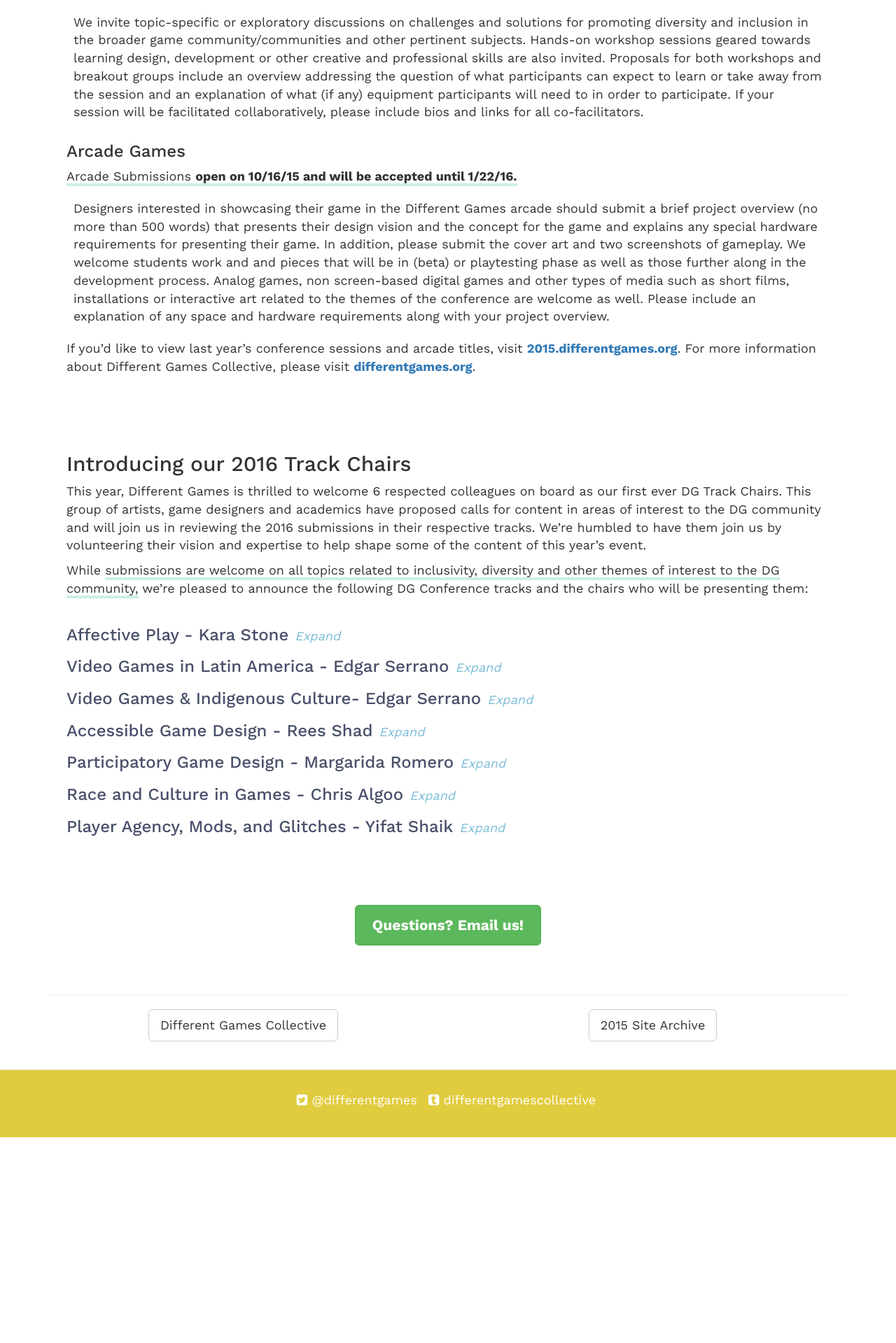
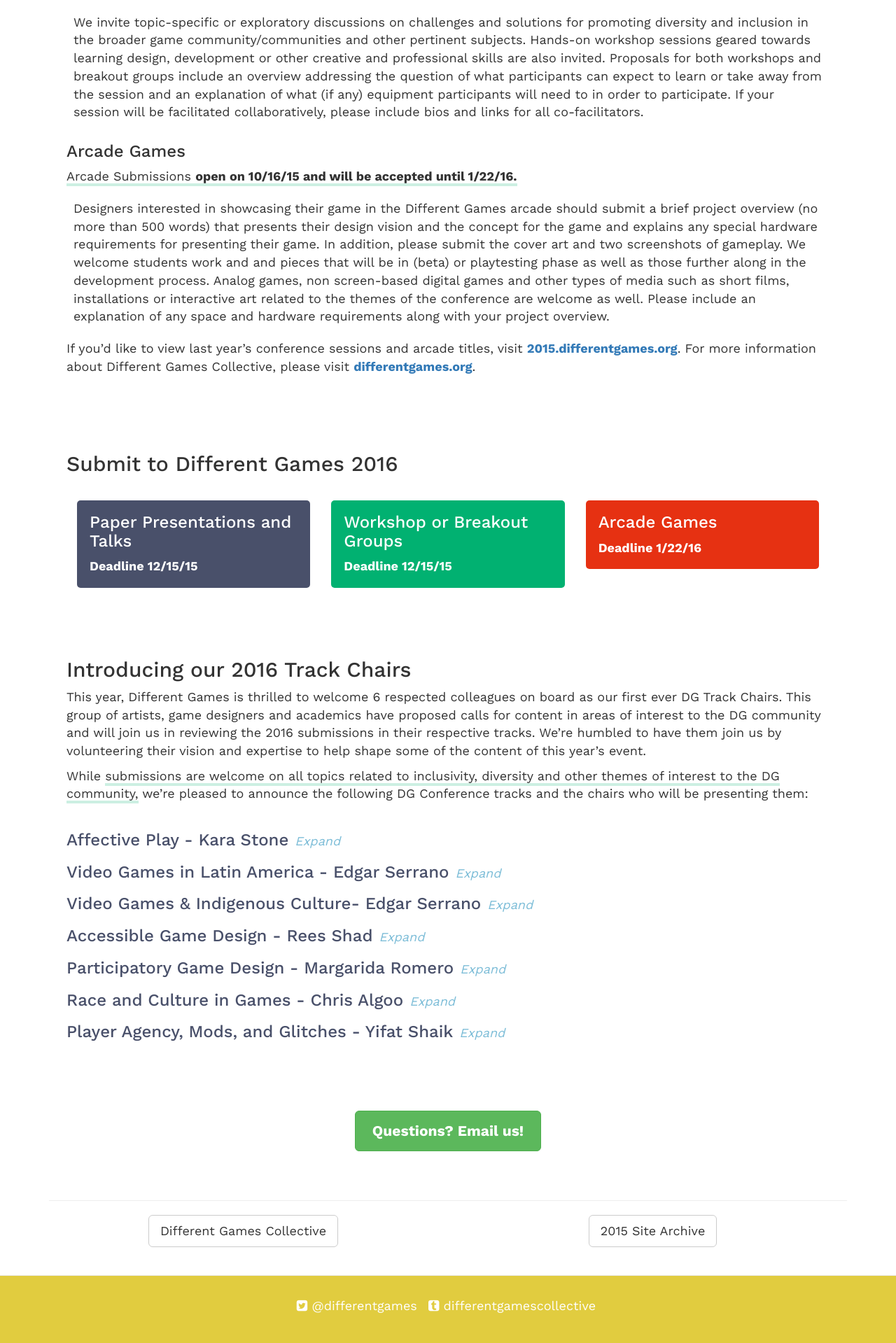
Before and after one commit to differentgames/conference-2016-site, a Jekyll site: the page built from index.html, in a window 1280 px wide. Shown: the part 1132-3051 px from the top of the page at 70% size. Built offline with Jekyll 4.4.1, drawn with Linux system fonts in a browser that asks for light colours; nearby versions of some CDN libraries; before the commit the page ends 2757 px from its top, so only the background shows below that.

Commit message:
submission form buttons lookin real hacky right now but they're up there

```diff
--- a/_sass/_cfp.scss
+++ b/_sass/_cfp.scss
@@ -53,3 +53,29 @@
 .format-description {
   padding: 10px;
 }
+
+.submit {
+  margin-top: 2em;
+
+  a:hover, a:focus { text-decoration: none;}
+
+  .papers, .workshops, .arcade {
+    padding: 1em;
+    color: white;
+    border-radius: 5px;
+
+    h3 {
+      margin-top: 0px;
+    }
+  }
+
+  .papers {
+    background-color: $pinwheel-dark-blue;
+  }
+  .workshops {
+    background-color: $pinwheel-green;
+  }
+  .arcade {
+    background-color: $pinwheel-red;
+  }
+}
--- a/index.html
+++ b/index.html
@@ -64,6 +64,23 @@
     <p>
 If you’d like to view last year’s conference sessions and arcade titles, visit <a href="http://2015.differentgames.org">2015.differentgames.org</a>. For more information about Different Games Collective, please visit <a href="http://differentgames.org">differentgames.org</a>.
     </p>
+  </div>
+</div>
+
+<div class="row">
+  <div class="col-xs-12 pw-section">
+    <h2>Submit to Different Games 2016</h2>
+    <div class="submit">
+      <div class="col-xs-4">
+        <a href="https://docs.google.com/forms/d/16WtDaEj2VUY9l9EzTB0LcoP-dg4luoYP9rKUY0tYd4o" target="_blank"><div class="papers"><h3>Paper Presentations and Talks</h3><span>Deadline 12/15/15</span></div></a>
+        </div>
+      <div class="col-xs-4">
+        <a href="https://docs.google.com/forms/d/1rM8arP-TFohyQJX9Bl_wJFXbLOQXf2wgqbJvNSYbPMk" target="_blank"><div class="workshops"><h3>Workshop or Breakout Groups</h3><span>Deadline 12/15/15</span></div></a>
+        </div>
+      <div class="col-xs-4">
+        <a href="https://docs.google.com/forms/d/11kGGuUg4YZe7c-Jn4GE74ZlMJTrhXUdNLV7b_Y1uNiw" target="_blank"><div class="arcade"><h3>Arcade Games</h3><span>Deadline 1/22/16</span></div></a>
+      </div>
+    </div>
   </div>
 </div>
 
```
